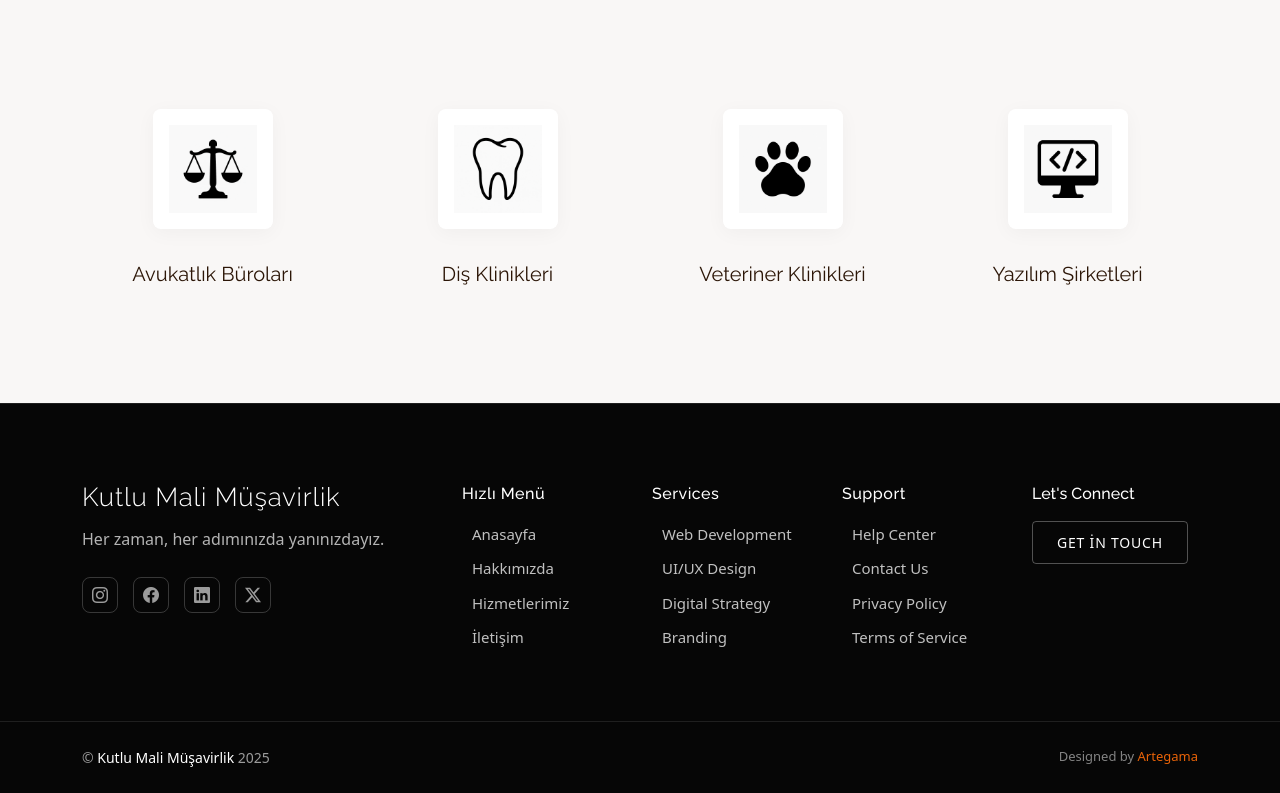
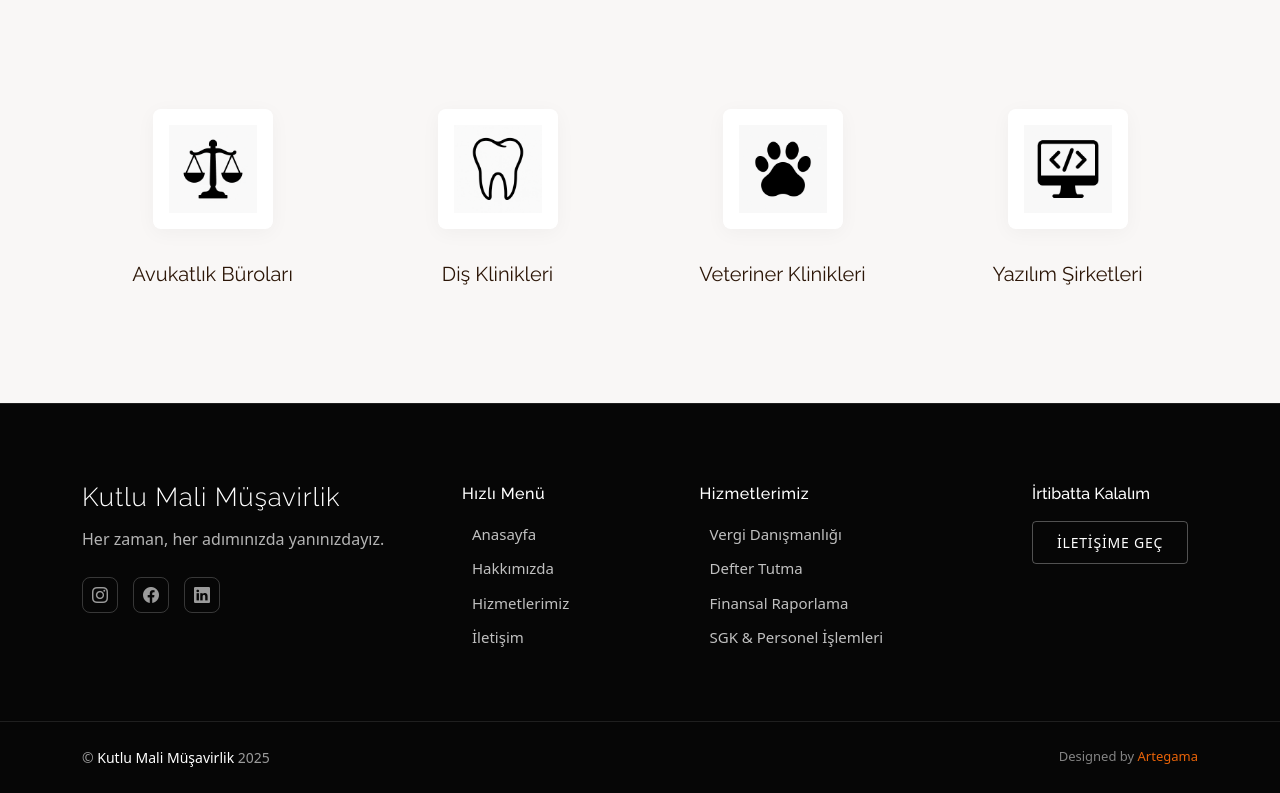
Before and after one commit to yeneraydemir/kutlumusavirlik, a plain HTML site: page index.html in a window 1280 px wide. Shown: the part 3976-4769 px from the top of the page. Drawn offline with nearby package versions, Linux system fonts and the light colour scheme.

Commit message:
version 0.6

```diff
--- a/assets/css/main.css
+++ b/assets/css/main.css
@@ -71,6 +71,9 @@ h6 {
   font-family: var(--heading-font);
 }
 
+.no-mouse {
+  cursor: default;
+}
 /*--------------------------------------------------------------
 # Global Header
 --------------------------------------------------------------*/
@@ -491,7 +494,7 @@ h6 {
 }
 
 .footer .footer-links-grid ul li a:hover::before {
-  opacity: 1;
+  opacity: 0;
 }
 
 .footer .footer-cta h5 {
--- a/footer.html
+++ b/footer.html
@@ -11,10 +11,9 @@
             <p class="tagline">Her zaman, her adımınızda yanınızdayız.</p>
 
             <div class="social-links mt-4">
-              <a href="#" aria-label="Instagram"><i class="bi bi-instagram"></i></a>
+              <a href="https://www.instagram.com/kutlumusavirlik/" aria-label="Instagram"><i class="bi bi-instagram"></i></a>
               <a href="#" aria-label="Facebook"><i class="bi bi-facebook"></i></a>
               <a href="#" aria-label="LinkedIn"><i class="bi bi-linkedin"></i></a>
-              <a href="#" aria-label="Twitter"><i class="bi bi-twitter-x"></i></a>
             </div>
           </div>
         </div>
@@ -22,7 +21,7 @@
         <div class="col-lg-6">
           <div class="footer-links-grid">
             <div class="row">
-              <div class="col-6 col-md-4">
+              <div class="col-6 col-md-5">
                 <h5>Hızlı Menü</h5>
                 <ul class="list-unstyled">
                   <li><a href="/">Anasayfa</a></li>
@@ -31,22 +30,13 @@
                   <li><a href="iletisim.html">İletişim</a></li>
                 </ul>
               </div>
-              <div class="col-6 col-md-4">
-                <h5>Services</h5>
+              <div class="col-6 col-md-5">
+                <h5>Hizmetlerimiz</h5>
                 <ul class="list-unstyled">
-                  <li><a href="#">Web Development</a></li>
-                  <li><a href="#">UI/UX Design</a></li>
-                  <li><a href="#">Digital Strategy</a></li>
-                  <li><a href="#">Branding</a></li>
-                </ul>
-              </div>
-              <div class="col-6 col-md-4">
-                <h5>Support</h5>
-                <ul class="list-unstyled">
-                  <li><a href="#">Help Center</a></li>
-                  <li><a href="#">Contact Us</a></li>
-                  <li><a href="#">Privacy Policy</a></li>
-                  <li><a href="#">Terms of Service</a></li>
+                  <li><a class="no-mouse">Vergi Danışmanlığı</a></li>
+                  <li><a class="no-mouse">Defter Tutma</a></li>
+                  <li><a class="no-mouse">Finansal Raporlama</a></li>
+                  <li><a class="no-mouse">SGK & Personel İşlemleri</a></li>
                 </ul>
               </div>
             </div>
@@ -55,8 +45,8 @@
 
         <div class="col-lg-2">
           <div class="footer-cta">
-            <h5>Let's Connect</h5>
-            <a href="contact.html" class="btn btn-outline">Get in Touch</a>
+            <h5>İrtibatta Kalalım</h5>
+            <a href="iletisim.html" class="btn btn-outline">İletişime Geç</a>
           </div>
         </div>
 
--- a/index.html
+++ b/index.html
@@ -4,11 +4,15 @@
 <meta charset="utf-8">
 <meta content="width=device-width, initial-scale=1.0" name="viewport">
 <title>Kutlu Mali Müşavirlik</title>
-<meta name="description" content="">
-
-  <!-- Favicons -->
-  <link href="assets/img/favicon.png" rel="icon">
-  <link href="assets/img/apple-touch-icon.png" rel="apple-touch-icon">
+<meta name="description" content="Kutlu Mali Müşavirlik, Ankara Sincan’da işletmeler ve profesyoneller için uzman mali müşavirlik, vergi danışmanlığı, muhasebe, SGK işlemleri, KDV iadesi ve finansal raporlama hizmetleri sunar. Dijital dönüşüm (e-Defter, e-Fatura, e-Arşiv) ve mevzuata tam uyum ile güvenilir, hızlı ve sürdürülebilir mali süreç yönetimi.">
+<!-- Favicons -->
+<link rel="apple-touch-icon" sizes="180x180" href="./assets/img/favicon/apple-touch-icon.png">
+<link rel="icon" type="image/png" sizes="32x32" href="./assets/img/favicon/favicon-32x32.png">
+<link rel="icon" type="image/png" sizes="16x16" href="./assets/img/favicon/favicon-16x16.png">
+<link rel="icon" type="image/png" sizes="192x192" href="./assets/img/favicon/android-chrome-192x192.png">
+<link rel="icon" type="image/png" sizes="512x512" href="./assets/img/favicon/android-chrome-512x512.png">
+<link rel="manifest" href="./assets/img/favicon/site.webmanifest">
+<link rel="shortcut icon" href="./assets/img/favicon/favicon.ico">
 
   <!-- Fonts -->
   <link href="https://fonts.googleapis.com/css2?family=Roboto:ital,wght@0,100;0,300;0,400;0,500;0,700;0,900;1,100;1,300;1,400;1,500;1,700;1,900&family=Poppins:ital,wght@0,100;0,200;0,300;0,400;0,500;0,600;0,700;0,800;0,900;1,100;1,200;1,300;1,400;1,500;1,600;1,700;1,800;1,900&family=Raleway:ital,wght@0,100;0,200;0,300;0,400;0,500;0,600;0,700;0,800;0,900;1,100;1,200;1,300;1,400;1,500;1,600;1,700;1,800;1,900&display=swap" rel="stylesheet">
@@ -43,8 +47,7 @@
         </ul>
         <i class="mobile-nav-toggle d-xl-none bi bi-list"></i>
       </nav>
-
-      <a class="btn-getstarted d-none d-sm-block" href="">Blog</a>
+      <a class="btn-getstarted d-none d-sm-block" href="https://blog.kutlumalimusavirlik.com">Blog</a>
 
     </div>
   </header>
@@ -71,8 +74,8 @@
               <p data-aos="fade-up" data-aos-delay="300">Kutlu Mali Müşavirlik, işletmenizin tüm muhasebe, vergi ve finans yönetimi süreçlerinde profesyonel çözümler sunar. Yasal uyumluluk, vergi optimizasyonu ve mali planlama ile işinizi güvenle büyütün.</p>
 
               <div class="hero-actions" data-aos="fade-up" data-aos-delay="400">
-                <a href="quote.htm" class="btn btn-primary">Hizmetler</a>
-                <a href="projects.html" class="btn btn-secondary">İletişime geç</a>
+                <a href="hizmetlerimiz.html" class="btn btn-primary">Hizmetler</a>
+                <a href="iletisim.html" class="btn btn-secondary">İletişime geç</a>
               </div>
 
               <div class="hero-stats" data-aos="fade-up" data-aos-delay="500">
@@ -189,7 +192,7 @@
         </div>
         <h3>Vergi Danışmanlığı</h3>
         <p>Vergi planlaması, teşvik ve istisnalar, matrah kontrolü ve risk analizi ile sürdürülebilir tasarruf sağlayın.</p>
-        <a href="hizmet-detay.html" class="service-cta">
+        <a href="hizmetlerimiz.html" class="service-cta">
           <span>Hizmeti İncele</span>
           <i class="bi bi-arrow-right"></i>
         </a>
@@ -203,7 +206,7 @@
         </div>
         <h3>Muhasebe ve Defter Tutma</h3>
         <p>e-Defter/e-Fatura uyumlu kayıt, aylık beyanname hazırlığı ve dönem sonu kapanış işlemleriyle tam düzen.</p>
-        <a href="hizmet-detay.html" class="service-cta">
+        <a href="hizmetlerimiz.html" class="service-cta">
           <span>Hizmeti İncele</span>
           <i class="bi bi-arrow-right"></i>
         </a>
@@ -218,7 +221,7 @@
         </div>
         <h3>Genel Danışmanlık</h3>
         <p>Stratejik finans, nakit akışı, maliyet kontrolü ve yönetim raporlamasını tek elden koordine eden uçtan uca danışmanlık.</p>
-        <a href="teklif-al.html" class="service-cta">
+        <a href="hizmetlerimiz.html" class="service-cta">
           <span>Teklif Al</span>
           <i class="bi bi-arrow-right"></i>
         </a>
@@ -232,7 +235,7 @@
         </div>
         <h3>Bordro ve SGK İşlemleri</h3>
         <p>Ücret bordroları, teşviklerin takibi, işe giriş/çıkış ve aylık SGK bildirgeleriyle hatasız ve zamanında süreç yönetimi.</p>
-        <a href="hizmet-detay.html" class="service-cta">
+        <a href="hizmetlerimiz.html" class="service-cta">
           <span>Hizmeti İncele</span>
           <i class="bi bi-arrow-right"></i>
         </a>
@@ -246,7 +249,7 @@
         </div>
         <h3>KDV İadesi ve İhracat</h3>
         <p>İade dosyalarının hazırlanması, YMM raporu koordinasyonu ve süreç takibi ile hızlı ve güvenli sonuç alın.</p>
-        <a href="hizmet-detay.html" class="service-cta">
+        <a href="hizmetlerimiz.html" class="service-cta">
           <span>Hizmeti İncele</span>
           <i class="bi bi-arrow-right"></i>
         </a>
@@ -260,7 +263,7 @@
         </div>
         <h3>Finansal Raporlama ve Bütçe</h3>
         <p>Aylık/çeyreklik raporlar, bütçe–projeksiyon ve KPI takibi ile veriye dayalı, hızlı ve sağlıklı kararlar verin.</p>
-        <a href="hizmet-detay.html" class="service-cta">
+        <a href="hizmetlerimiz.html" class="service-cta">
           <span>Hizmeti İncele</span>
           <i class="bi bi-arrow-right"></i>
         </a>
```
Also changed, not shown: hakkimizda.html (+10 -6 lines), hizmetlerimiz.html (+14 -11 lines), iletisim.html (+15 -11 lines), assets/img/favicon/android-chrome-192x192.png (added), assets/img/favicon/android-chrome-512x512.png (added), assets/img/favicon/apple-touch-icon.png (added), assets/img/favicon/favicon-16x16.png (added), assets/img/favicon/favicon-32x32.png (added), assets/img/favicon/favicon.ico (added), assets/img/favicon/site.webmanifest (added), 2 other files.
